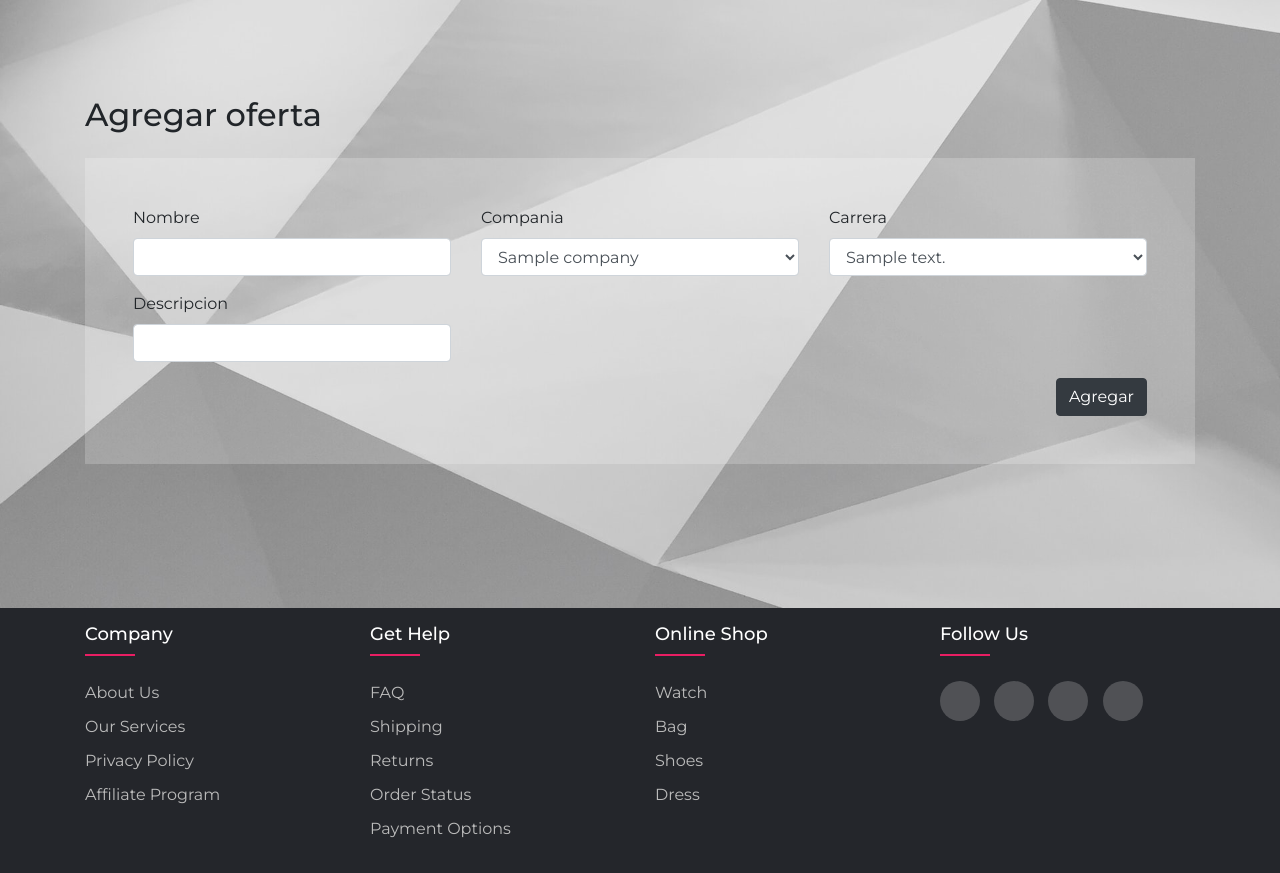
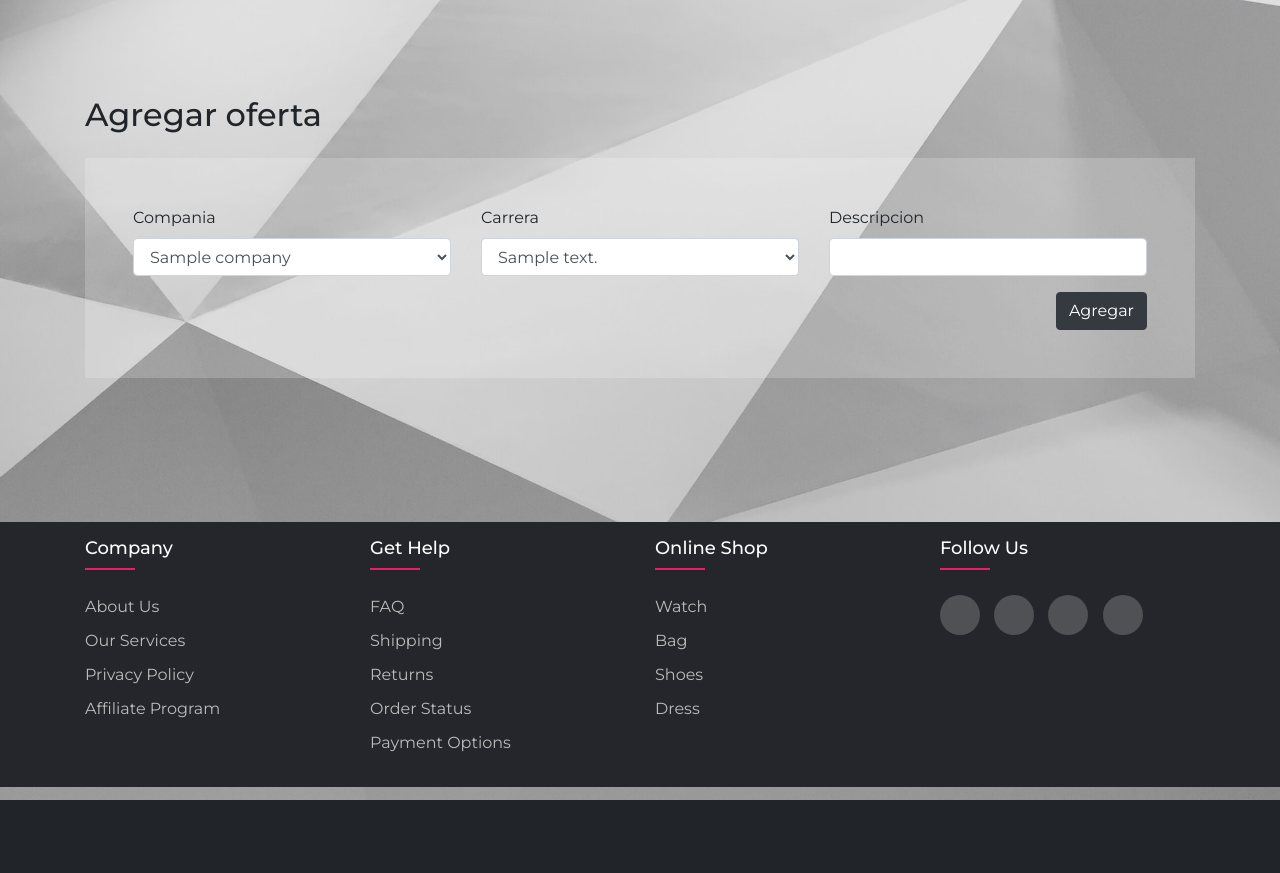
Before and after one commit to juanxmrales/Tp-FInal-Lab-IV, a PHP site: template Views/jobOffer-add.php in a window 1280 px wide. After the commit the page ends 800 px from the top, so only its background shows below. Run offline with PHP 8.4, Linux system fonts and the light colour scheme; the template is opened without the code that fills it: most values are stand-ins (such as "Sample title", 1, 10 or a date in 2020); some libraries are stand-ins or nearby versions.

Commit message:
Update jobOffer-add.php

```diff
--- a/Views/jobOffer-add.php
+++ b/Views/jobOffer-add.php
@@ -7,12 +7,6 @@
                <h2 class="mb-4">Agregar oferta</h2>
                <form action="<?php echo FRONT_ROOT ?>JobOffer/Add" method="post" class="bg-light-alpha p-5">
                     <div class="row">
-                         <div class="col-lg-4">
-                              <div class="form-group">
-                                   <label for="">Nombre</label>
-                                   <input type="text" name="name" value="" class="form-control" required>
-                              </div>
-                         </div>
                          <div class="col-lg-4">
                               <div class="form-group">
                                    <label for="">Compania</label>
```
